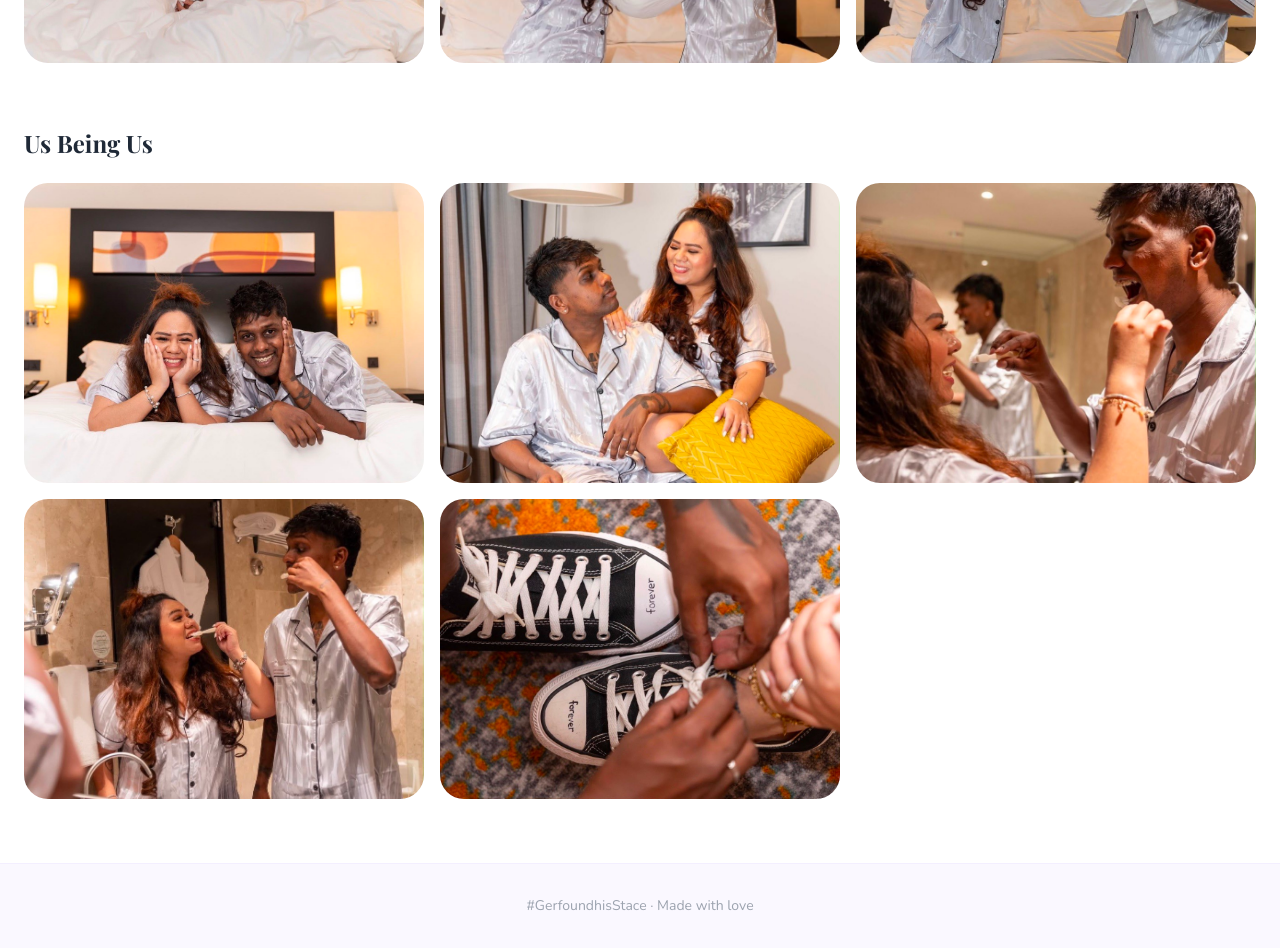
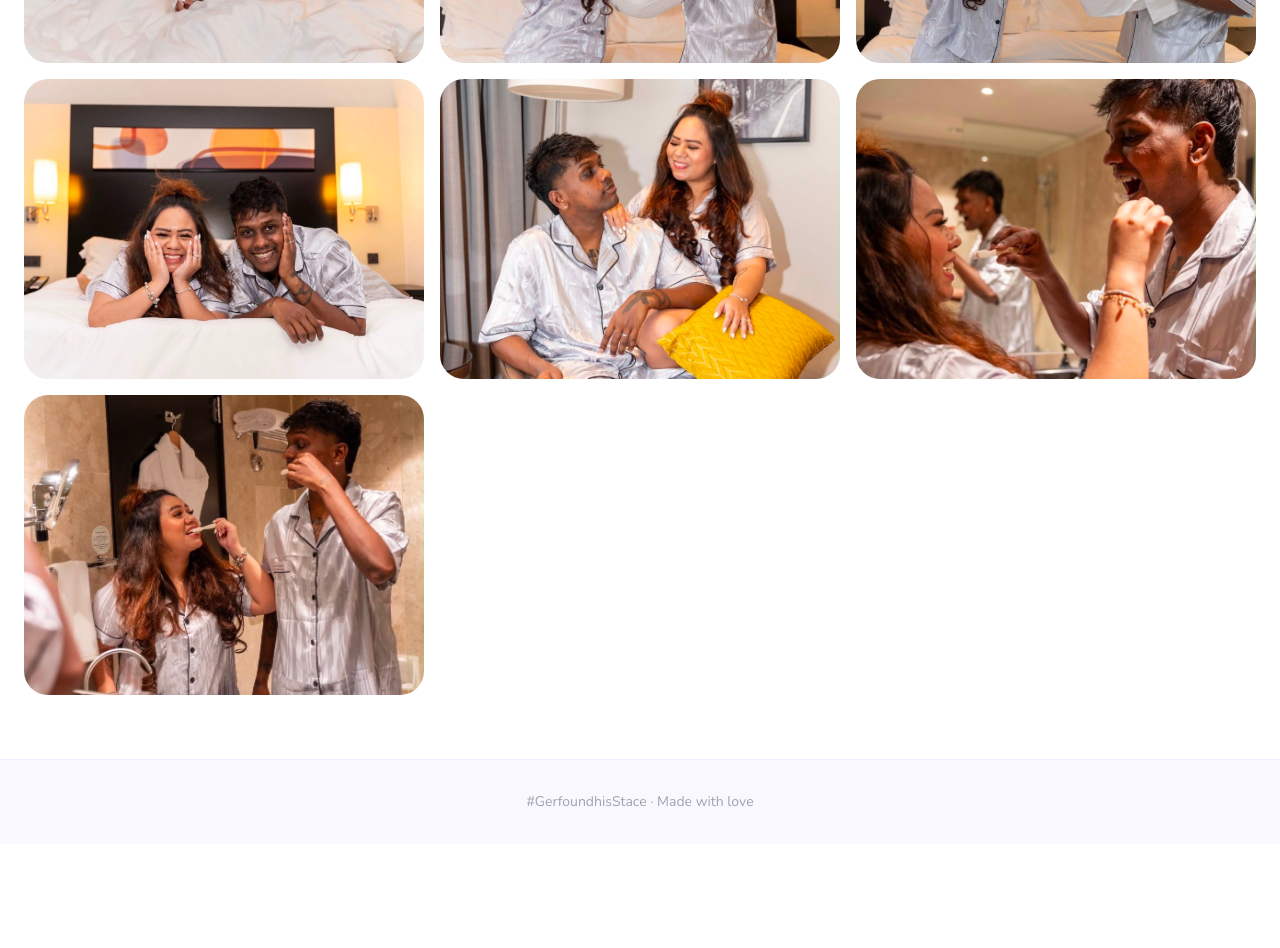
Before and after one commit to increDul0us/gerfoundhisstacee, a React (Vite) app: page /gallery in a window 1280 px wide. Shown: the part 1700-2648 px from the top of the page. After the commit the page ends 2544 px from the top, so only its background shows below. Built offline with nearby package versions, Linux system fonts and the light colour scheme; a web font is replaced by a local one.

Commit message:
fix: merge Cozy Vibes + Us Being Us, remove Converse photo

```diff
--- a/src/components/wedding/GalleryPreview.tsx
+++ b/src/components/wedding/GalleryPreview.tsx
@@ -1,14 +1,12 @@
 import { ArrowRight } from "lucide-react";
 import { Link } from "react-router-dom";
 import { useScrollAnimation } from "../../hooks/useScrollAnimation";
-import photo6 from "../../assets/gallery/photo-6.jpg";
 import photo15 from "../../assets/gallery/photo-15.jpg";
 import photo16 from "../../assets/gallery/photo-16.jpg";
 import photo2 from "../../assets/gallery/photo-2.jpg";
 import photo3 from "../../assets/gallery/photo-3.jpg";
 
 const previewPhotos = [
-  { src: photo6, alt: "Forever Converse", span: "" },
   { src: photo3, alt: "Matching PJs", span: "" },
   { src: photo15, alt: "Back to back on the pitch", span: "col-span-2", wide: true },
   { src: photo16, alt: "Pillow fight", span: "" },
--- a/src/pages/GalleryPage.tsx
+++ b/src/pages/GalleryPage.tsx
@@ -8,7 +8,6 @@ import photo2 from "../assets/gallery/photo-2.jpg";
 import photo3 from "../assets/gallery/photo-3.jpg";
 import photo4 from "../assets/gallery/photo-4.jpg";
 import photo5 from "../assets/gallery/photo-5.jpg";
-import photo6 from "../assets/gallery/photo-6.jpg";
 import photo7 from "../assets/gallery/photo-7.jpg";
 import photo8 from "../assets/gallery/photo-8.jpg";
 import photo9 from "../assets/gallery/photo-9.jpg";
@@ -47,16 +46,10 @@ const sets: PhotoSet[] = [
       { src: photo9, alt: "Fun times" },
       { src: photo16, alt: "Pillow fight" },
       { src: photo17, alt: "Pillow fight action" },
-    ],
-  },
-  {
-    title: "Us Being Us",
-    photos: [
       { src: photo1, alt: "Together" },
       { src: photo2, alt: "Couple portrait" },
       { src: photo4, alt: "Getting ready" },
       { src: photo5, alt: "Candid moment" },
-      { src: photo6, alt: "Forever Converse" },
     ],
   },
 ];
```
